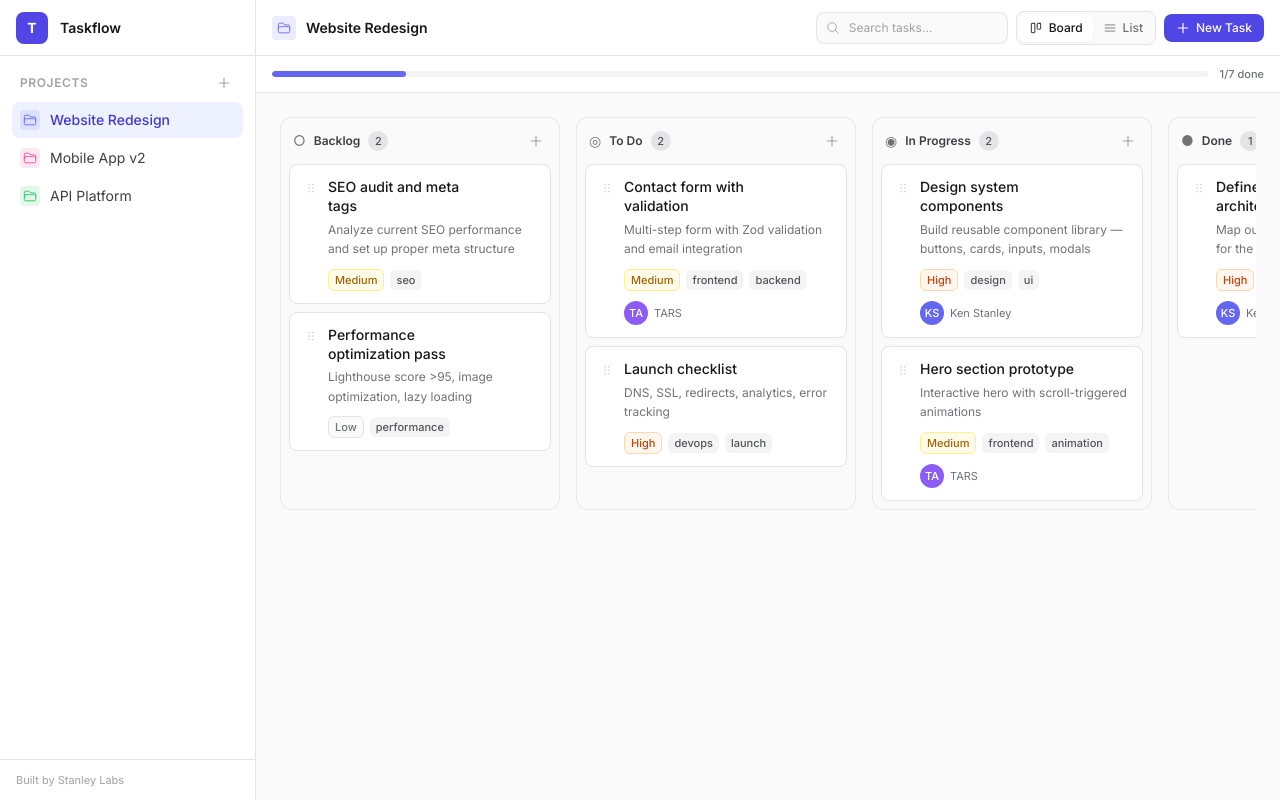
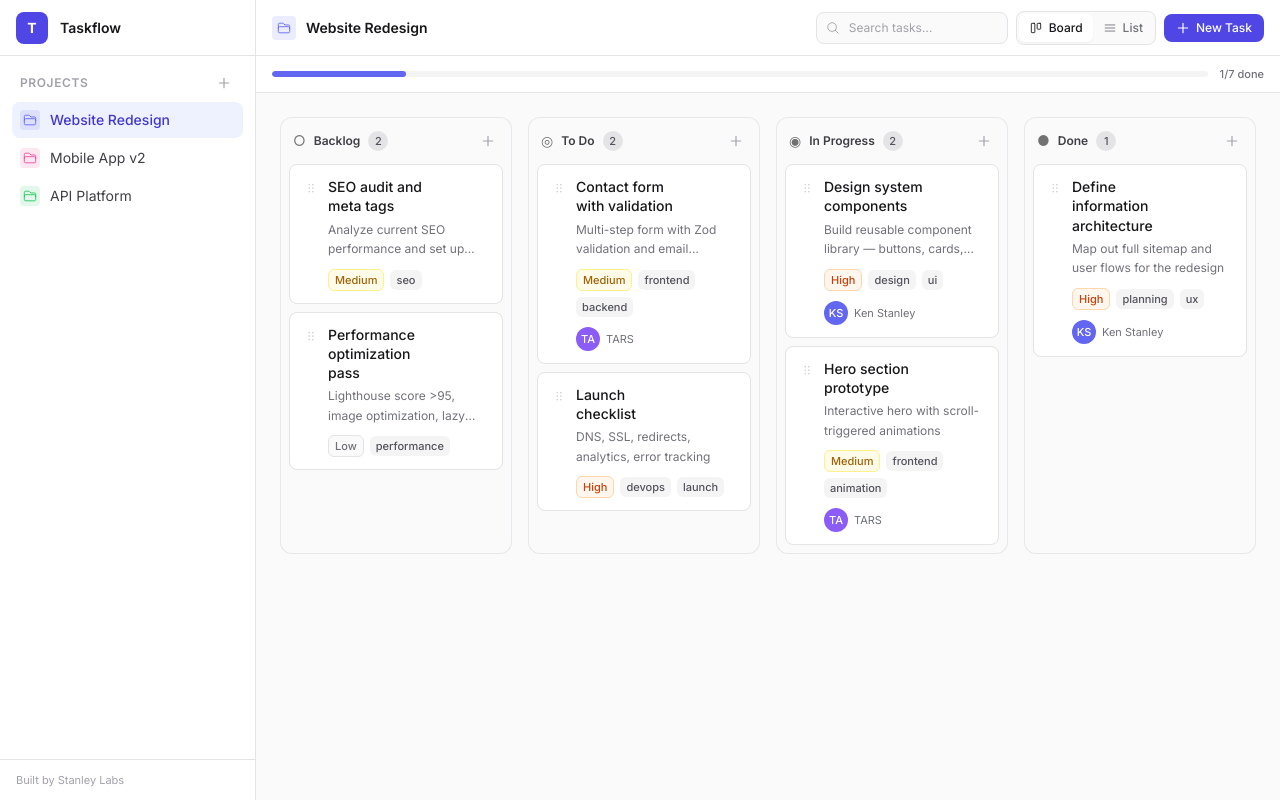
Before and after one commit to StanleyLabs/project-dashboard, a React (Vite) app: page / in a window 1280 px wide. Built offline with nearby package versions, Linux system fonts and the light colour scheme; the HTML template or start-up script is replaced by a standard one.

Commit message:
Equal-width board columns using CSS grid

```diff
--- a/src/App.tsx
+++ b/src/App.tsx
@@ -618,7 +618,7 @@ function KanbanColumn({
 
   return (
     <div className={cn(
-      "flex min-w-[280px] flex-col rounded-xl border transition-colors duration-150",
+      "flex min-w-0 flex-1 flex-col rounded-xl border transition-colors duration-150",
       isOver ? "bg-brand-50/50 border-brand-200" : "bg-gray-50 border-gray-200/80"
     )}>
       <div className="flex items-center justify-between px-3 py-3">
@@ -810,7 +810,7 @@ function KanbanBoard({
       onDragEnd={handleDragEnd}
       onDragCancel={handleDragCancel}
     >
-      <div className="flex gap-4 overflow-x-auto pb-4">
+      <div className="grid grid-cols-4 gap-4 pb-4">
         {STATUS_COLUMNS.map((col) => (
           <KanbanColumn
             key={col.key}
```
